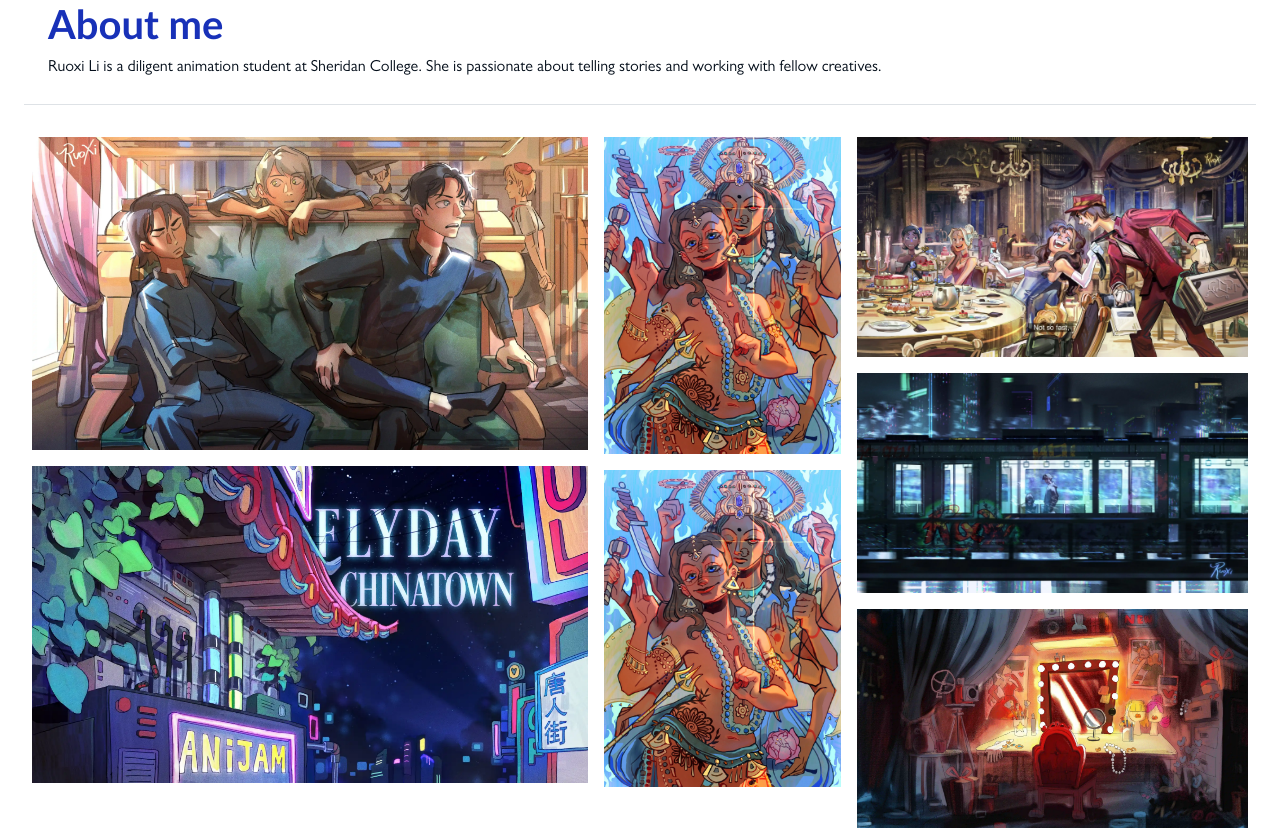
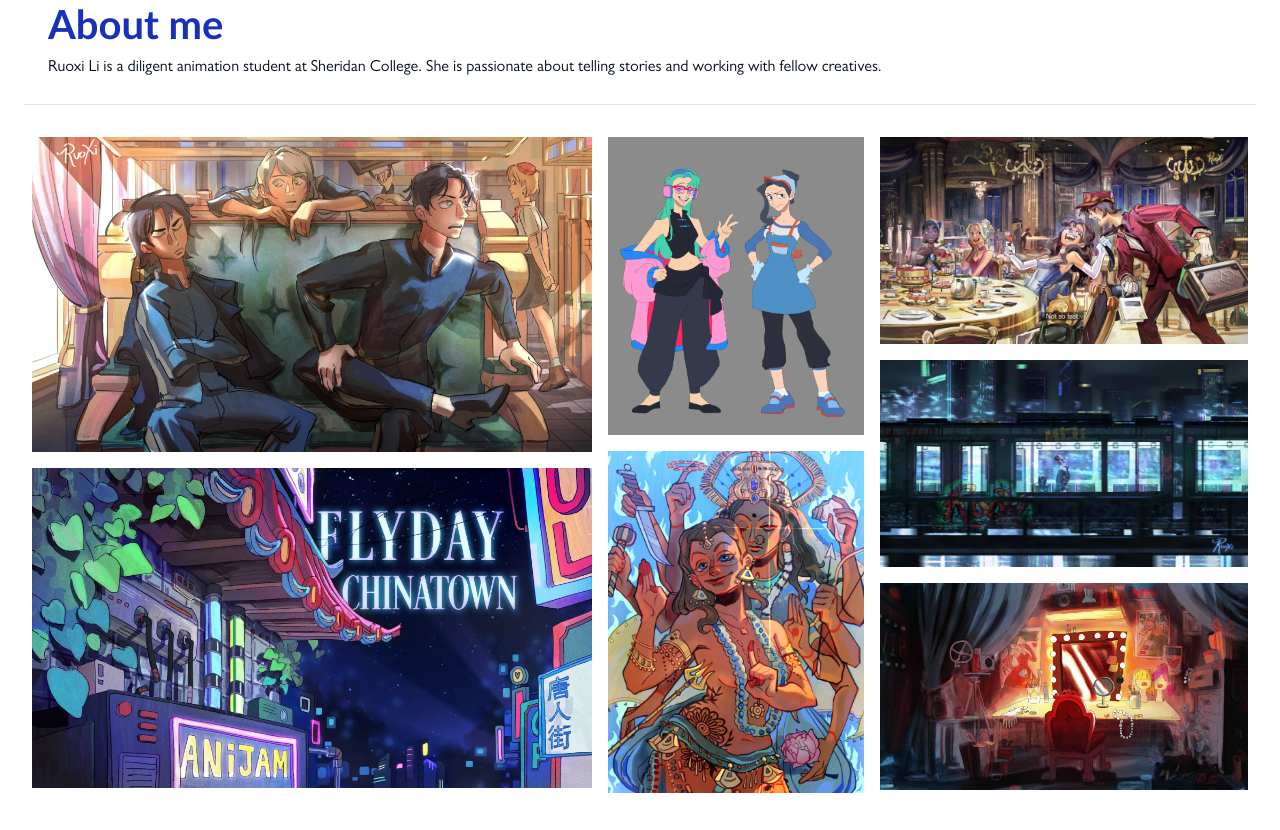
Before and after one commit to Ke-Li02/gracieli-portfolio, a React (Vite) app: page / in a window 1280 px wide. Shown: the part 900-1730 px from the top of the page. Built offline with nearby package versions, Linux system fonts and the light colour scheme.

Commit message:
added ability to click on images

```diff
--- a/src/AboutMe.jsx
+++ b/src/AboutMe.jsx
@@ -8,7 +8,7 @@ function AboutMe() {
           She is passionate about telling stories and working with fellow creatives.
         </span>
       </div>
-      <img src=''/>
+      <img src={null}/>
     </div>
   )
 }
--- a/src/Background.jsx
+++ b/src/Background.jsx
@@ -1,4 +1,4 @@
-import { useRef, useEffect } from 'react'
+import { useRef, useState, useEffect } from 'react'
 
 import bg_pic_1 from './assets/image5.webp'
 import bg_pic_2 from './assets/image8.webp'
@@ -14,9 +14,13 @@ import lo_pic_2 from './assets/image17.webp'
 import lo_pic_3 from './assets/image18.webp'
 import lo_pic_4 from './assets/image19.webp'
 import lo_pic_5 from './assets/image20.webp'
+import lo_pic_6 from './assets/image21.webp'
+
+import Popup from './Popup'
 
 function Background() {
   const ref = useRef(null);
+  const [image, setImage] = useState(null)
 
   useEffect(() => {
     ref.current?.scrollIntoView({behavior: 'smooth'})
@@ -30,35 +34,35 @@ function Background() {
 
       <div className='d-flex mx-2 mx-sm-3 mx-md-4'>
         <div className='bg-first-column d-flex flex-column'>
-          <a>
+          <div role='button' onClick={() => setImage(bg_pic_1)}>
             <img src={bg_pic_1} width='2100' height='1200' className='w-100 h-auto p-1 p-md-2'/>
-          </a>
-          <a>
+          </div>
+          <div role='button' onClick={() => setImage(bg_pic_4)}>
             <img src={bg_pic_4} width='2100' height='1200' className='w-100 h-auto p-1 p-md-2'/>
-          </a>
-          <a>
+          </div>
+          <div role='button' onClick={() => setImage(bg_pic_7)}>
             <img src={bg_pic_7} width='2100' height='1200' className='w-100 h-auto p-1 p-md-2'/>
-          </a>
+          </div>
         </div>
         <div className='bg-second-column d-flex flex-column'>
-          <a>
+          <div role='button' onClick={() => setImage(bg_pic_2)}>
             <img src={bg_pic_2} width='2100' height='1430' className='w-100 h-auto p-1 p-md-2'/>
-          </a>
-            <a>
+          </div>
+          <div role='button' onClick={() => setImage(bg_pic_3)}>
             <img src={bg_pic_3} width='2100' height='1200' className='w-100 h-auto p-1 p-md-2'/>
-          </a>
-          <a>
+          </div>
+          <div role='button' onClick={() => setImage(bg_pic_5)}>
             <img src={bg_pic_5} width='2100' height='1324' className='w-100 h-auto p-1 p-md-2'/>
-          </a>
-            <a>
+          </div>
+          <div role='button' onClick={() => setImage(bg_pic_6)}>
             <img src={bg_pic_6} width='2100' height='1200' className='w-100 h-auto p-1 p-md-2'/>
-          </a>
-          <a>
+          </div>
+          <div role='button' onClick={() => setImage(bg_pic_8)}>
             <img src={bg_pic_8} width='2100' height='1200' className='w-100 h-auto p-1 p-md-2'/>
-          </a>
-          <a>
+          </div>
+          <div role='button' onClick={() => setImage(bg_pic_9)}>
             <img src={bg_pic_9} width='2100' height='1200' className='w-100 h-auto p-1 p-md-2'/>
-          </a>
+          </div>
         </div>
       </div>
 
@@ -68,25 +72,29 @@ function Background() {
 
       <div className='d-flex mx-2 mx-sm-3 mx-md-4'>
         <div className='d-flex flex-column'>
-          <a>
+          <div role='button' onClick={() => setImage(lo_pic_1)}>
             <img src={lo_pic_1} width='4800' height='2700' className='w-100 h-auto p-1 p-md-2'/>
-          </a>
-          <a>
+          </div>
+          <div role='button' onClick={() => setImage(lo_pic_3)}>
             <img src={lo_pic_3} width='5600' height='3150' className='w-100 h-auto p-1 p-md-2'/>
-          </a>
-          <a>
+          </div>
+          <div role='button' onClick={() => setImage(lo_pic_5)}>
             <img src={lo_pic_5} width='5600' height='3150' className='w-100 h-auto p-1 p-md-2'/>
-          </a>
+          </div>
         </div>
         <div className='d-flex flex-column'>
-          <a>
+          <div role='button' onClick={() => setImage(lo_pic_2)}>
             <img src={lo_pic_2} width='4800' height='2700' className='w-100 h-auto p-1 p-md-2'/>
-          </a>
-          <a>
+          </div>
+          <div role='button' onClick={() => setImage(lo_pic_4)}>
             <img src={lo_pic_4} width='5600' height='3150' className='w-100 h-auto p-1 p-md-2'/>
-          </a>
+          </div>
+          <div role='button' onClick={() => setImage(lo_pic_6)}>
+            <img src={lo_pic_6} width='5600' height='3150' className='w-100 h-auto p-1 p-md-2'/>
+          </div>
         </div>
       </div>
+      {image != null && <Popup image={image} setImage={setImage} />}
     </>
   )
 }
--- a/src/Footer.jsx
+++ b/src/Footer.jsx
@@ -3,7 +3,7 @@ function Footer() {
 
   return (
       <div id='footer' className='d-flex flex-column align-items-center my-5'>
-        <div id='back-to-top' onClick={() => window.scrollTo(0, 0)}>
+        <div role='button' id='back-to-top' onClick={() => window.scrollTo(0, 0)}>
           <svg width="19.2" height="19.2" viewBox="0 2 24 24" fill="none" xmlns="http://www.w3.org/2000/svg">
             <path fillRule="evenodd" clipRule="evenodd" d="M12 3C12.2652 3 12.5196 3.10536 12.7071 3.29289L19.7071 10.2929C20.0976 10.6834 20.0976 11.3166 19.7071 11.7071C19.3166 12.0976 18.6834 12.0976 18.2929 11.7071L13 6.41421V20C13 20.5523 12.5523 21 12 21C11.4477 21 11 20.5523 11 20V6.41421L5.70711 11.7071C5.31658 12.0976 4.68342 12.0976 4.29289 11.7071C3.90237 11.3166 3.90237 10.6834 4.29289 10.2929L11.2929 3.29289C11.4804 3.10536 11.7348 3 12 3Z" fill="rgba(4, 14, 26, 0.25)"/>
           </svg>
--- a/src/Home.jsx
+++ b/src/Home.jsx
@@ -1,5 +1,7 @@
+import { useState } from 'react'
+
 import home_pic_1 from './assets/image1.webp'
-// import home_pic_2 from './assets/home2.webp'
+import home_pic_2 from './assets/image2.webp'
 import home_pic_3 from './assets/image3.webp'
 import home_pic_4 from './assets/image4.webp'
 import home_pic_5 from './assets/image5.webp'
@@ -7,40 +9,44 @@ import home_pic_6 from './assets/image6.webp'
 import home_pic_7 from './assets/image7.webp'
 
 import AboutMe from './AboutMe'
+import Popup from './Popup'
 
 function Home() {
+  const [image, setImage] = useState(null)
+
   return (
     <>
       <AboutMe />
       <div className='d-flex mx-2 mx-sm-3 mx-md-4'>
         <div className='home-first-column d-flex flex-column'>
-          <a>
+          <div role='button' onClick={() => setImage(home_pic_1)}>
             <img src={home_pic_1} width='3840' height='2160' className='w-100 h-auto p-1 p-md-2'/>
-          </a>
-          <a>
+          </div>
+          <div role='button' onClick={() => setImage(home_pic_5)}>
             <img src={home_pic_5} width='2100' height='1200' className='w-100 h-auto p-1 p-md-2'/>
-          </a>
+          </div>
         </div>
         <div className='home-second-column d-flex flex-column'>
-          <a>
+          <div role='button' onClick={() => setImage(home_pic_2)}>
+            <img src={home_pic_2} width='2916' height='3387' className='w-100 h-auto p-1 p-md-2'/>
+          </div>
+          <div role='button' onClick={() => setImage(home_pic_6)}>
             <img src={home_pic_6} width='3000' height='4000' className='w-100 h-auto p-1 p-md-2'/>
-          </a>
-          <a>
-            <img src={home_pic_6} width='3000' height='4000' className='w-100 h-auto p-1 p-md-2'/>
-          </a>
+          </div>
         </div>
         <div className='home-third-column d-flex flex-column'>
-          <a>
+          <div role='button' onClick={() => setImage(home_pic_3)}>
             <img src={home_pic_3} width='3840' height='2160' className='w-100 h-auto p-1 p-md-2'/>
-          </a>
-          <a>
+          </div>
+          <div role='button' onClick={() => setImage(home_pic_4)}>
             <img src={home_pic_4} width='3840' height='2160' className='w-100 h-auto p-1 p-md-2'/>
-          </a>
-          <a>
+          </div>
+          <div role='button' onClick={() => setImage(home_pic_7)}>
             <img src={home_pic_7} width='5760' height='3240' className='w-100 h-auto p-1 p-md-2'/>
-          </a>
+          </div>
         </div>
       </div>
+      {image != null && <Popup image={image} setImage={setImage} />}
     </>
   )
 }
--- /dev/null
+++ b/src/Popup.jsx
@@ -0,0 +1,16 @@
+function Popup({ image, setImage }) {
+  return (
+    <>
+      <div id='popup' className='d-flex justify-content-center align-items-center'>
+        <img id='popup-img' src={image} />
+      </div>
+      <div role='button' id='popup-close-btn' className='m-2' onClick={() => setImage(null)}>
+        <svg width="19.2" height="19.2" viewBox="0 0 24 24" fill="none" xmlns="http://www.w3.org/2000/svg">
+          <path d="M20.7457 3.32851C20.3552 2.93798 19.722 2.93798 19.3315 3.32851L12.0371 10.6229L4.74275 3.32851C4.35223 2.93798 3.71906 2.93798 3.32854 3.32851C2.93801 3.71903 2.93801 4.3522 3.32854 4.74272L10.6229 12.0371L3.32856 19.3314C2.93803 19.722 2.93803 20.3551 3.32856 20.7457C3.71908 21.1362 4.35225 21.1362 4.74277 20.7457L12.0371 13.4513L19.3315 20.7457C19.722 21.1362 20.3552 21.1362 20.7457 20.7457C21.1362 20.3551 21.1362 19.722 20.7457 19.3315L13.4513 12.0371L20.7457 4.74272C21.1362 4.3522 21.1362 3.71903 20.7457 3.32851Z" fill="rgb(4, 14, 26)"/>
+        </svg>
+      </div>
+    </>
+  )
+}
+
+export default Popup
--- a/src/index.css
+++ b/src/index.css
@@ -134,15 +134,15 @@
 }
 
 .home-first-column {
-  width: 46.4%;
+  width: 46.75%;
 }
 
 .home-second-column {
-  width: 20.6%;
+  width: 22.1%;
 }
 
 .home-third-column {
-  width: 33%;
+  width: 31.15%;
 }
 
 .bg-first-column {
@@ -158,6 +158,22 @@
   width: fit-content;
 }
 
-#back-to-top:hover {
-  cursor: pointer;
+#popup {
+  position: fixed;
+  top: 0;
+  left: 0;
+  width: 100vw;
+  height: 100vh;
+  background-color: rgba(255, 255, 255, 0.75);
 }
+
+#popup-img {
+  max-width: 100vw;
+  max-height: 100vh;
+}
+
+#popup-close-btn {
+  position: fixed;
+  top: 0;
+  right: 0;
+}
```
Also changed, not shown: src/assets/image2.webp (added), src/assets/image21.webp (added).
